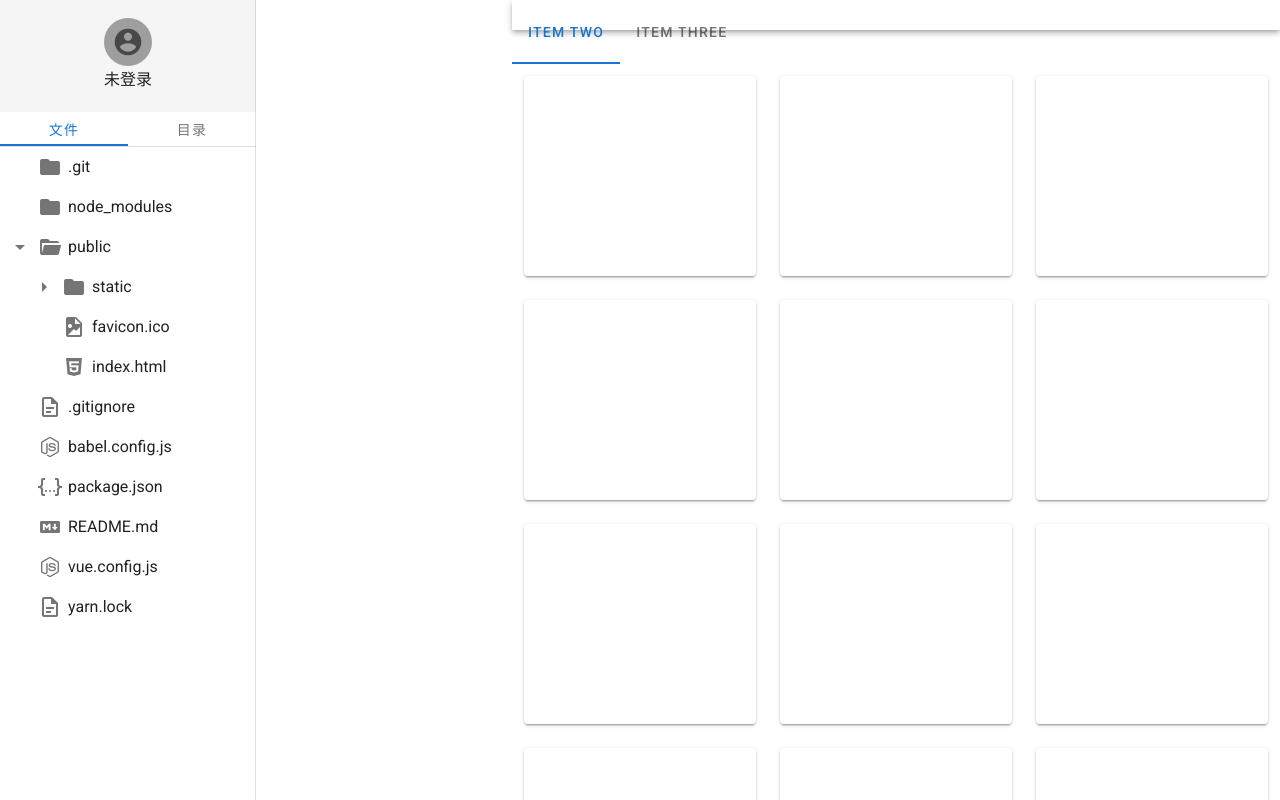
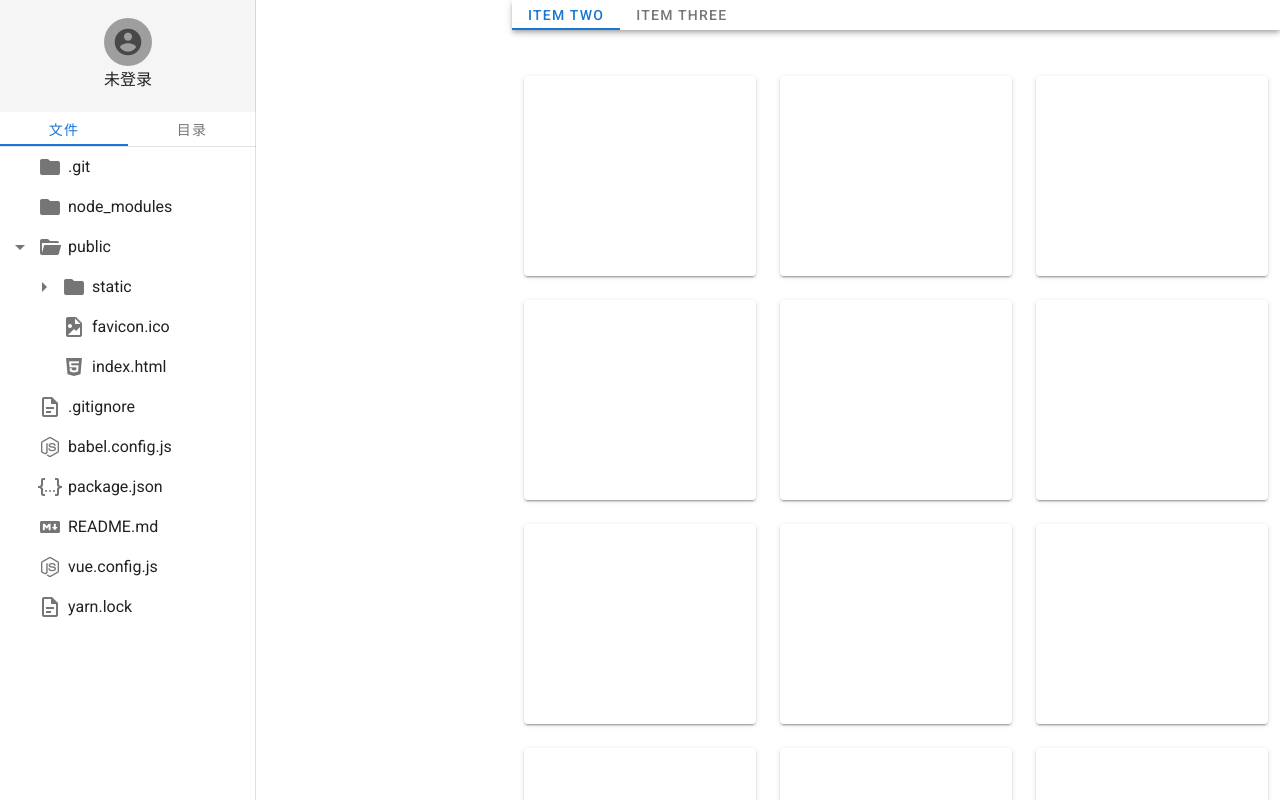
Before and after one commit to Kanito-fzw/codeNote, a Vue app in the folder codenote/: page /#/ in a window 1280 px wide. Shown: the top 800 px of the page. Built offline with nearby package versions, Linux system fonts and the light colour scheme; what view-design would draw is missing.

Commit message:
"commit"

```diff
--- a/codenote/src/components/Tabs.vue
+++ b/codenote/src/components/Tabs.vue
@@ -1,5 +1,5 @@
 <template>
-  <v-tabs>
+  <v-tabs height="30">
 
     <v-tab>Item Two</v-tab>
     <v-tab>Item Three</v-tab>
```
